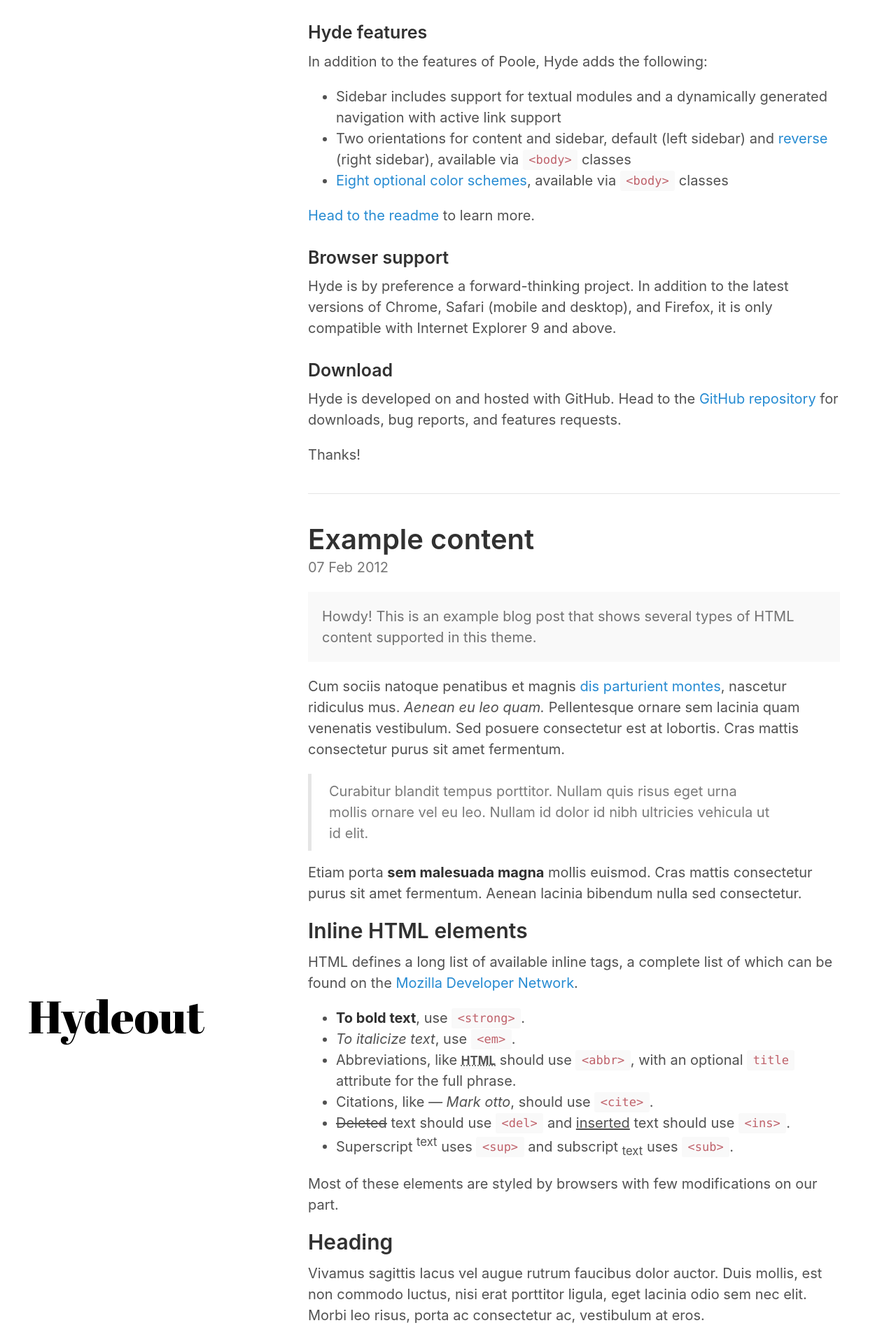
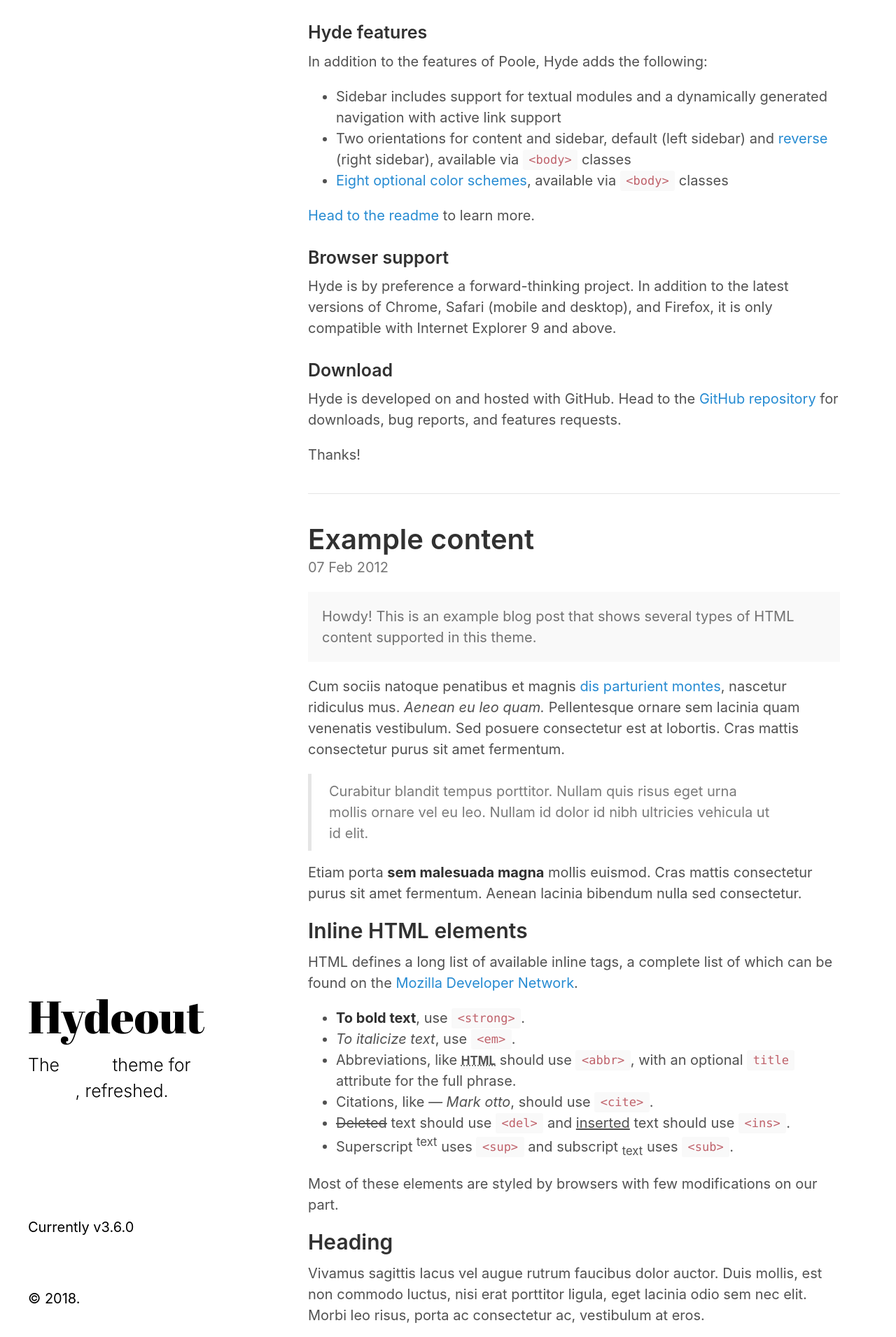
Before and after one commit to calebbrenden/my-site, a Jekyll site: the page built from index.html, in a window 1280 px wide. Shown: the part 3089-5000 px from the top of the page at 70% size. Built offline with Jekyll 4.4.1, drawn with Linux system fonts in a browser that asks for light colours; the list of posts is cut into pages by our own code.

Commit message:
changed color of font
i think this will change the sidebar links from white to black

```diff
--- a/_sass/hydeout/_layout.scss
+++ b/_sass/hydeout/_layout.scss
@@ -23,7 +23,7 @@
 */
 
 body {
-  color: rgba(255,255,255,.75);
+  color: rgb(0,0,0);
   background-color: $sidebar-bg-color;
   display: flex;
   flex-direction: column;
```
